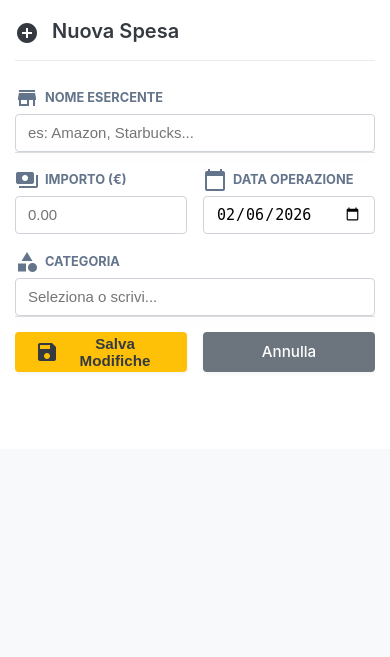
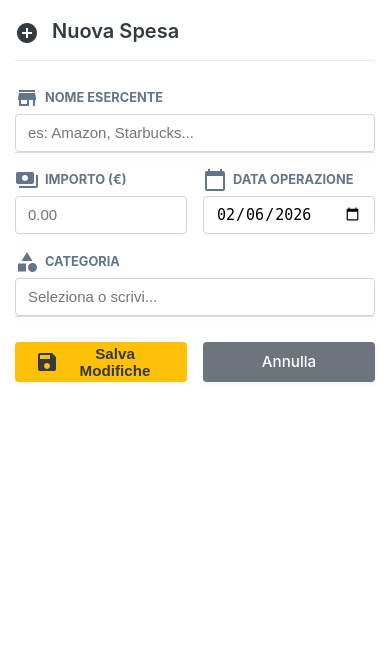
Before and after one commit to gdev93/expense-categorizer, a Django app: template templates/transactions/transaction_create.html in a window 390 px wide. Shown: the part 101-758 px from the top of the page. Run offline with Django 5.2, Linux system fonts and the light colour scheme; the template is opened without the code that fills it, so the values that code supplies are empty.

Commit message:
more space in the tranction create update form

```diff
--- a/static/css/transactions.css
+++ b/static/css/transactions.css
@@ -399,8 +399,23 @@ details.expander-card[open] .expander-icon {
    ========================================= */
 
 .detail-card {
-    overflow: hidden;
     margin-bottom: 2rem;
+}
+
+.transaction-form-content {
+    min-height: 400px;
+    display: flex;
+    flex-direction: column;
+}
+
+.transaction-form-content .form-actions {
+    margin-top: auto;
+}
+
+@media (max-width: 767px) {
+    .transaction-form-content {
+        min-height: 520px;
+    }
 }
 
 .detail-header {
```
